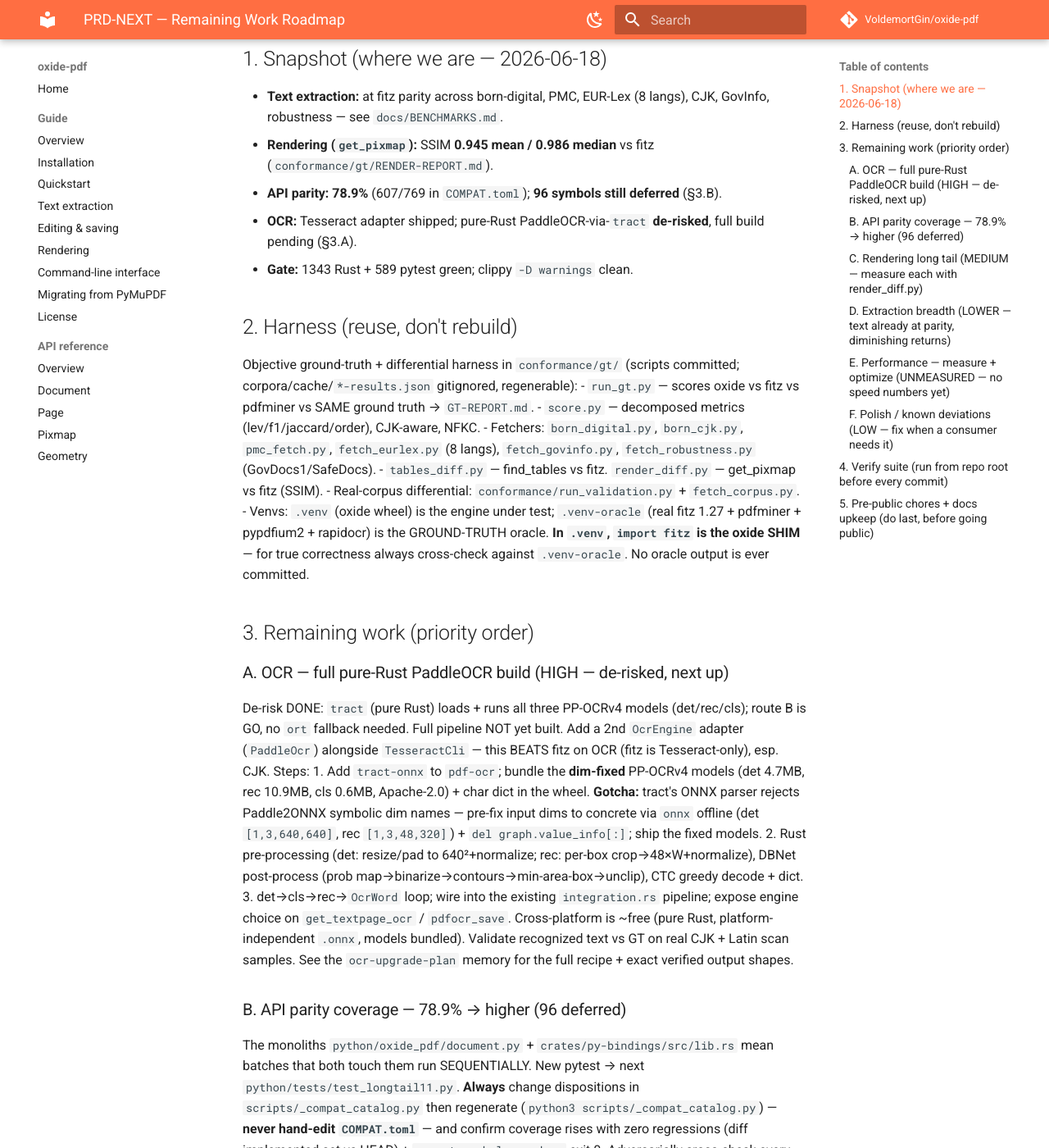
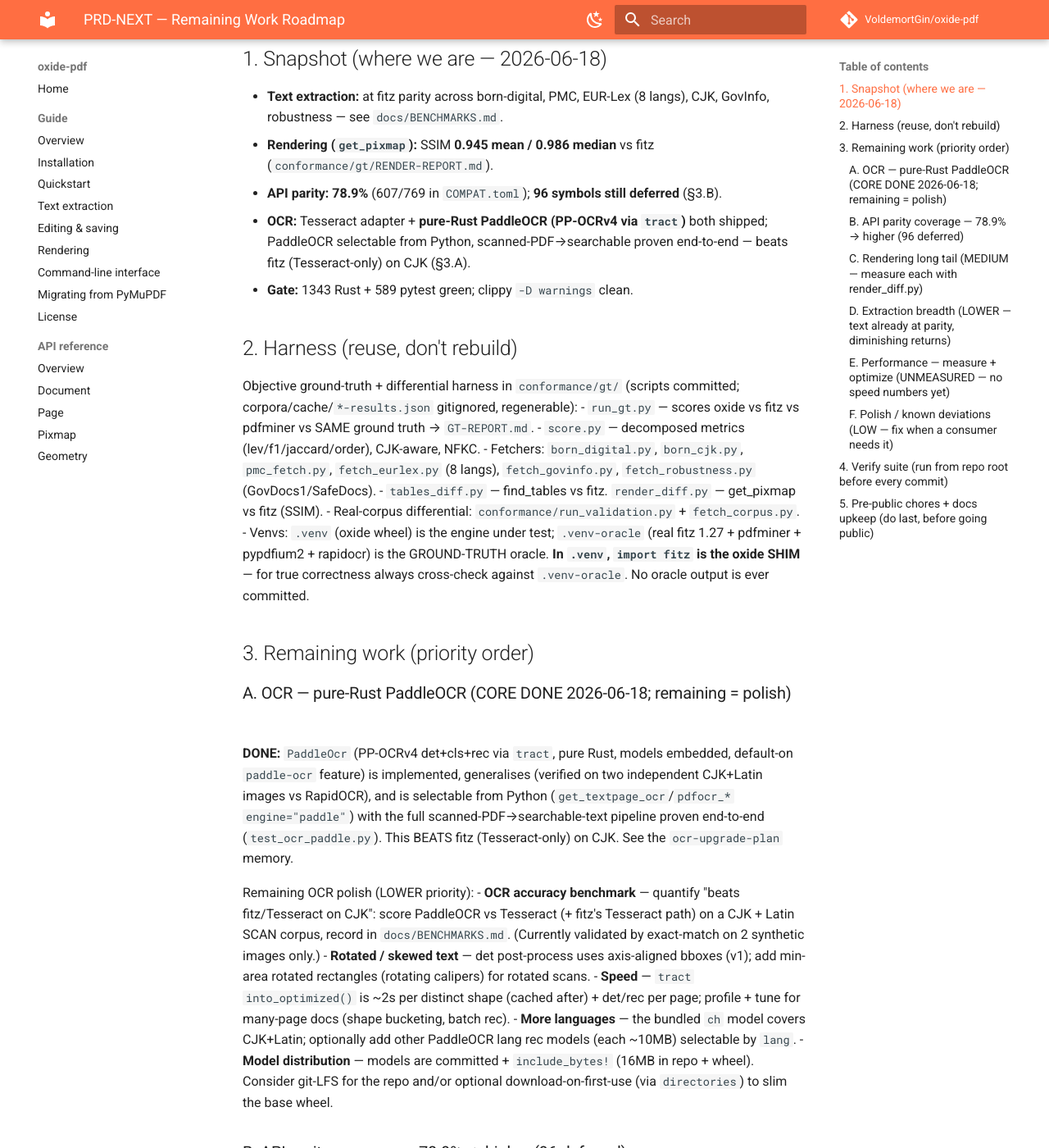
Before and after one commit to VoldemortGin/pdfspine, an MkDocs documentation site: the page built from docs/PRD-NEXT.md, in a window 1280 px wide and 1400 px high, scrolled down 294 px. Shown: the whole window at 82% size. Built offline with MkDocs 1.6.1 and Material for MkDocs 9.7.7, drawn with Linux system fonts in a browser that asks for light colours; comment, search, counter and statistics services are not loaded.

Commit message:
docs(PRD-NEXT): OCR core done (pure-Rust PaddleOCR shipped + Python-selectable + e2e)
Co-Authored-By: Claude Opus 4.8 (1M context) <noreply@anthropic.com>

```diff
--- a/docs/PRD-NEXT.md
+++ b/docs/PRD-NEXT.md
@@ -11,7 +11,8 @@
   robustness — see `docs/BENCHMARKS.md`.
 - **Rendering (`get_pixmap`):** SSIM **0.945 mean / 0.986 median** vs fitz (`conformance/gt/RENDER-REPORT.md`).
 - **API parity:** **78.9%** (607/769 in `COMPAT.toml`); **96 symbols still deferred** (§3.B).
-- **OCR:** Tesseract adapter shipped; pure-Rust PaddleOCR-via-`tract` **de-risked**, full build pending (§3.A).
+- **OCR:** Tesseract adapter + **pure-Rust PaddleOCR (PP-OCRv4 via `tract`)** both shipped; PaddleOCR
+  selectable from Python, scanned-PDF→searchable proven end-to-end — beats fitz (Tesseract-only) on CJK (§3.A).
 - **Gate:** 1343 Rust + 589 pytest green; clippy `-D warnings` clean.
 
 ## 2. Harness (reuse, don't rebuild)
@@ -30,20 +31,25 @@ corpora/cache/`*-results.json` gitignored, regenerable):
 
 ## 3. Remaining work (priority order)
 
-### A. OCR — full pure-Rust PaddleOCR build (HIGH — de-risked, next up)
-De-risk DONE: `tract` (pure Rust) loads + runs all three PP-OCRv4 models (det/rec/cls); route B is GO,
-no `ort` fallback needed. Full pipeline NOT yet built. Add a 2nd `OcrEngine` adapter (`PaddleOcr`)
-alongside `TesseractCli` — this BEATS fitz on OCR (fitz is Tesseract-only), esp. CJK. Steps:
-1. Add `tract-onnx` to `pdf-ocr`; bundle the **dim-fixed** PP-OCRv4 models (det 4.7MB, rec 10.9MB,
-   cls 0.6MB, Apache-2.0) + char dict in the wheel. **Gotcha:** tract's ONNX parser rejects
-   Paddle2ONNX symbolic dim names — pre-fix input dims to concrete via `onnx` offline (det
-   `[1,3,640,640]`, rec `[1,3,48,320]`) + `del graph.value_info[:]`; ship the fixed models.
-2. Rust pre-processing (det: resize/pad to 640²+normalize; rec: per-box crop→48×W+normalize),
-   DBNet post-process (prob map→binarize→contours→min-area-box→unclip), CTC greedy decode + dict.
-3. det→cls→rec→`OcrWord` loop; wire into the existing `integration.rs` pipeline; expose engine choice
-   on `get_textpage_ocr` / `pdfocr_save`. Cross-platform is ~free (pure Rust, platform-independent
-   `.onnx`, models bundled). Validate recognized text vs GT on real CJK + Latin scan samples.
-See the `ocr-upgrade-plan` memory for the full recipe + exact verified output shapes.
+### A. OCR — pure-Rust PaddleOCR (CORE DONE 2026-06-18; remaining = polish)
+**DONE:** `PaddleOcr` (PP-OCRv4 det+cls+rec via `tract`, pure Rust, models embedded, default-on
+`paddle-ocr` feature) is implemented, generalises (verified on two independent CJK+Latin images vs
+RapidOCR), and is selectable from Python (`get_textpage_ocr`/`pdfocr_*` `engine="paddle"`) with the
+full scanned-PDF→searchable-text pipeline proven end-to-end (`test_ocr_paddle.py`). This BEATS fitz
+(Tesseract-only) on CJK. See the `ocr-upgrade-plan` memory.
+
+Remaining OCR polish (LOWER priority):
+- **OCR accuracy benchmark** — quantify "beats fitz/Tesseract on CJK": score PaddleOCR vs Tesseract
+  (+ fitz's Tesseract path) on a CJK + Latin SCAN corpus, record in `docs/BENCHMARKS.md`. (Currently
+  validated by exact-match on 2 synthetic images only.)
+- **Rotated / skewed text** — det post-process uses axis-aligned bboxes (v1); add min-area rotated
+  rectangles (rotating calipers) for rotated scans.
+- **Speed** — `tract` `into_optimized()` is ~2s per distinct shape (cached after) + det/rec per page;
+  profile + tune for many-page docs (shape bucketing, batch rec).
+- **More languages** — the bundled `ch` model covers CJK+Latin; optionally add other PaddleOCR lang
+  rec models (each ~10MB) selectable by `lang`.
+- **Model distribution** — models are committed + `include_bytes!` (16MB in repo + wheel). Consider
+  git-LFS for the repo and/or optional download-on-first-use (via `directories`) to slim the base wheel.
 
 ### B. API parity coverage — 78.9% → higher (96 deferred)
 The monoliths `python/oxide_pdf/document.py` + `crates/py-bindings/src/lib.rs` mean batches that both
```
